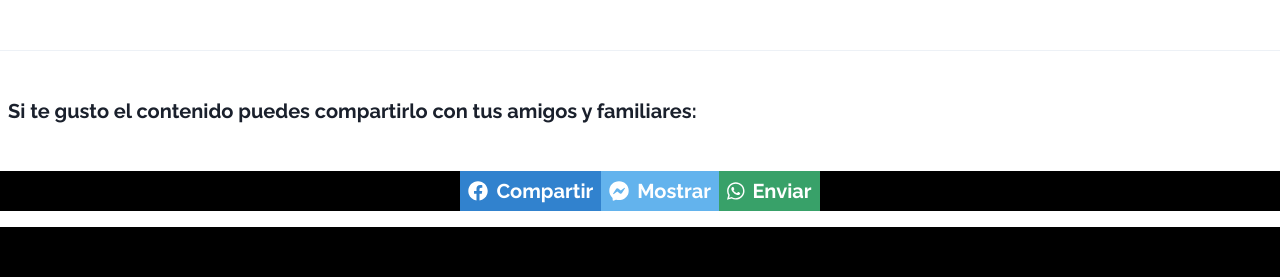
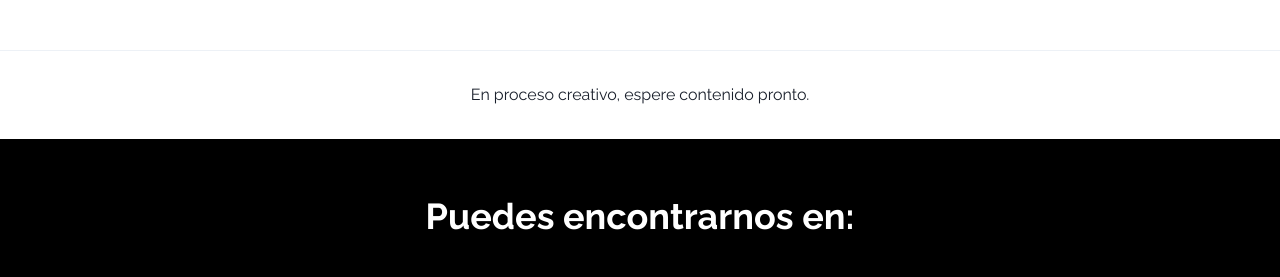
Before and after one commit to zalogon23/pateandolatas, a Next.js app: page /blog in a window 1280 px wide. Shown: the part 822-1099 px from the top of the page. Built offline with nearby package versions, Linux system fonts and the light colour scheme.

Commit message:
Blog on development state /blog

```diff
--- a/pages/blog/index.js
+++ b/pages/blog/index.js
@@ -4,7 +4,7 @@ import CustomHead from '../../components/CustomHead'
 import Header from '../../components/Header'
 import Share from '../../components/Share'
 import Footer from '../../components/Footer'
-import { Divider } from '@chakra-ui/react'
+import { Divider, Square } from '@chakra-ui/react'
 
 
 function Blog() {
@@ -15,7 +15,7 @@ function Blog() {
       <Article content={["Si quieres mejorar tus prácticas laborales, ver que está siendo tendencia en Moche, como puedes conseguirte un espacio en los diversos sectores, y en general estar mas capacitado. Checa los siguientes temas:"]}
         right title="Para que estés actualizado" url="/blog.jpg" alt="Blog de pateando latas, se pueden ver unos estantes llenos de libros iluminados por la tenue luz de unos focos amarillos." />
       <Divider />
-      <Share />
+      <Square py="8">En proceso creativo, espere contenido pronto.</Square>
       <Footer />
     </>
   )
```
Also changed, not shown: 1 other file (tests, documents, lock files or other folders).
